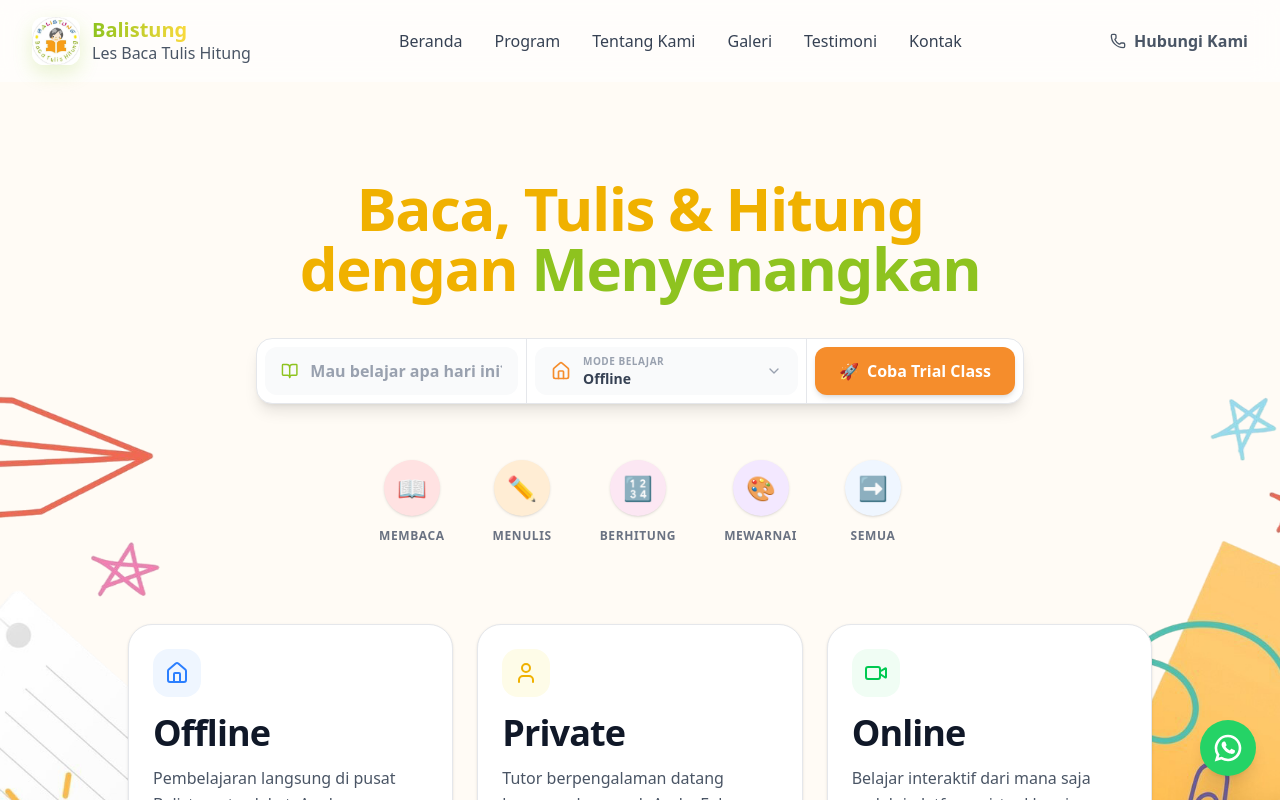
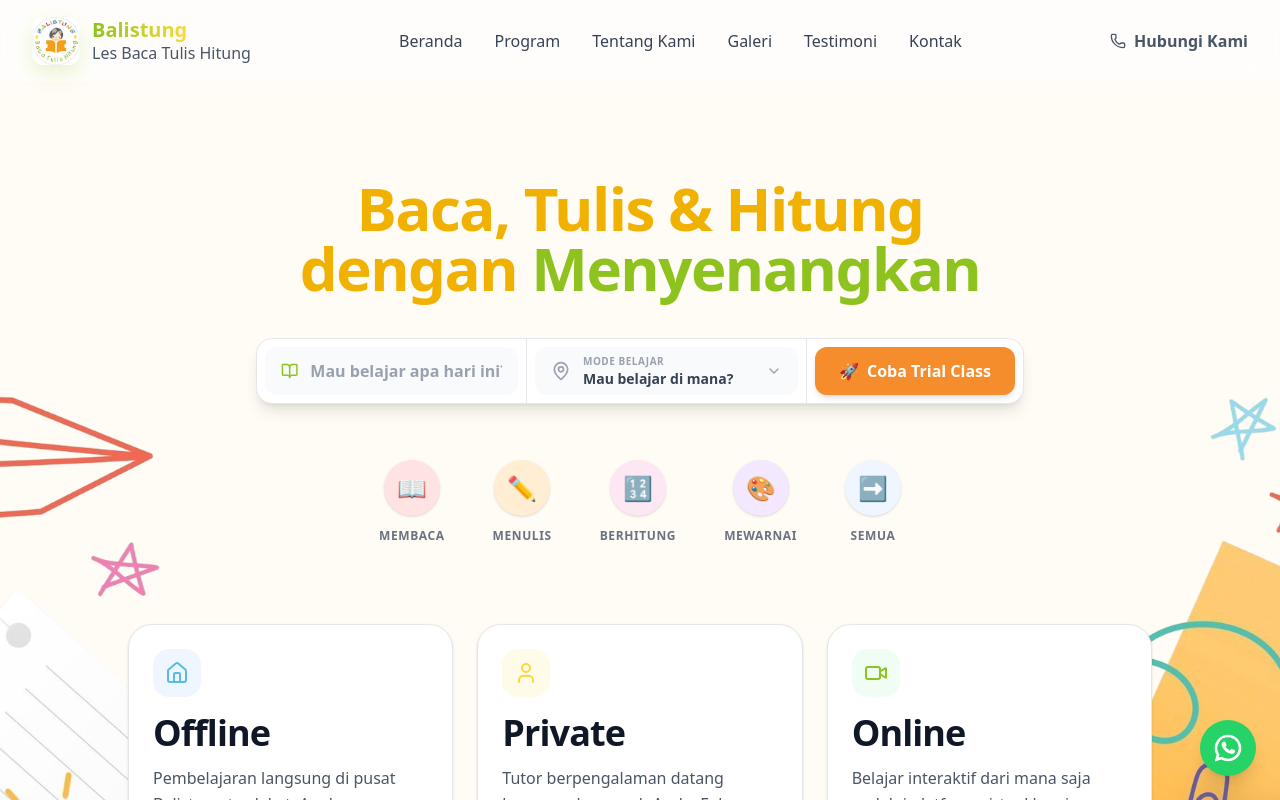
Before and after one commit to acaryawibawantra/balistung, a Next.js app: page / in a window 1280 px wide. Shown: the top 800 px of the page. Built offline with nearby package versions, Linux system fonts and the light colour scheme.

Commit message:
feat: enhance hero search with direct navigation and clear functionality

```diff
--- a/components/home/hero.tsx
+++ b/components/home/hero.tsx
@@ -1,34 +1,35 @@
 'use client';
 
 import { useState, useEffect } from 'react';
+import { useRouter } from 'next/navigation';
 import Link from 'next/link';
-import { Search, Home, User, Video, ArrowRight, MapPin, BookOpen, ChevronDown } from 'lucide-react';
+import { Search, Home, User, Video, ArrowRight, MapPin, BookOpen, ChevronDown, X } from 'lucide-react';
 import Container from '@/components/layout/container';
 
 const programs = [
     {
-        icon: <Home className="w-6 h-6 text-blue-500" />,
+        icon: <Home className="w-6 h-6 text-[#58bbe4]" />,
         title: 'Offline',
         description: 'Pembelajaran langsung di pusat Balistung terdekat. Anak berinteraksi dengan tutor dan teman sebaya.',
         bgIcon: 'bg-blue-50',
-        color: 'text-blue-600',
+        color: 'text-[#58bbe4]',
         link: '/programs/offline'
     },
     {
-        icon: <User className="w-6 h-6 text-yellow-500" />,
+        icon: <User className="w-6 h-6 text-[#fad93c]" />,
         title: 'Private',
         description: 'Tutor berpengalaman datang langsung ke rumah Anda. Fokus penuh 1-on-1.',
         bgIcon: 'bg-yellow-50',
-        color: 'text-yellow-600',
+        color: 'text-[#f58d2c]',
         link: '/programs/private'
     },
     {
-        icon: <Video className="w-6 h-6 text-green-500" />,
+        icon: <Video className="w-6 h-6 text-[#8ec31f]" />,
         title: 'Online',
         description: 'Belajar interaktif dari mana saja melalui platform virtual kami.',
         bgIcon: 'bg-green-50',
-        color: 'text-green-600',
-        link: '#online'
+        color: 'text-[#8ec31f]',
+        link: '/programs/online'
     }
 ];
 
@@ -47,18 +48,13 @@ const allCategories = [
 
 // Dummy data for search suggestions
 const dummyPrograms = [
-    "Calistung (Baca Tulis Hitung)",
-    "Matematika SD",
-    "Bahasa Inggris Kids",
-    "Bimbingan Belajar SD",
-    "Persiapan Masuk SD",
-    "Matematika SMP",
-    "Sains / IPA SD",
-    "Kelas Bermain",
-    "Persiapan Masuk SMA",
-    "Matematika SMA",
-    "Numerik",
-    "Sempoa",
+    "Kelas Bermain (PAUD)",
+    "Baca Tulis (PAUD)",
+    "Berhitung (PAUD)",
+    "Paket Combo SD (Pancasila, IPAS, B. Indo)",
+    "Bahasa Inggris (SD)",
+    "Matematika (SD)",
+    "Bimbingan SD-SMA (By Request)",
 ];
 
 const learningModes = [
@@ -68,9 +64,10 @@ const learningModes = [
 ];
 
 export default function HeroSection() {
+    const router = useRouter();
     const [isFocused, setIsFocused] = useState(false);
     const [searchQuery, setSearchQuery] = useState('');
-    const [selectedMode, setSelectedMode] = useState(learningModes[0]);
+    const [selectedMode, setSelectedMode] = useState<typeof learningModes[0] | null>(null);
     const [isModeOpen, setIsModeOpen] = useState(false);
 
     // Category Pagination State
@@ -145,6 +142,15 @@ export default function HeroSection() {
                                         value={searchQuery}
                                         onChange={(e) => setSearchQuery(e.target.value)}
                                     />
+                                    {searchQuery && (
+                                        <button
+                                            onClick={() => setSearchQuery('')}
+                                            className="p-1 hover:bg-gray-100 rounded-full transition-colors"
+                                            title="Bersihkan pencarian"
+                                        >
+                                            <X className="w-4 h-4 text-gray-400" />
+                                        </button>
+                                    )}
                                 </div>
 
                                 {/* Dropdown Suggestions */}
@@ -156,7 +162,14 @@ export default function HeroSection() {
                                                 <button
                                                     key={idx}
                                                     className="w-full text-left px-4 py-3 hover:bg-gray-50 text-gray-700 font-medium flex items-center gap-3 transition-colors"
-                                                    onClick={() => setSearchQuery(prog)}
+                                                    onClick={() => {
+                                                        setSearchQuery(prog);
+                                                        if (selectedMode) {
+                                                            router.push(`/programs/${selectedMode.id}`);
+                                                        } else {
+                                                            setIsModeOpen(true);
+                                                        }
+                                                    }}
                                                 >
                                                     <Search className="w-4 h-4 text-gray-400" />
                                                     {prog}
@@ -177,10 +190,16 @@ export default function HeroSection() {
                                     onBlur={() => setTimeout(() => setIsModeOpen(false), 200)}
                                 >
                                     <div className="flex items-center gap-3">
-                                        <selectedMode.icon className="w-5 h-5 text-primary-orange" />
+                                        {selectedMode ? (
+                                            <selectedMode.icon className="w-5 h-5 text-primary-orange" />
+                                        ) : (
+                                            <MapPin className="w-5 h-5 text-gray-400" />
+                                        )}
                                         <div className="text-left">
                                             <div className="text-[10px] text-gray-400 font-bold uppercase tracking-wider">Mode Belajar</div>
-                                            <div className="text-sm font-bold text-gray-700 truncate">{selectedMode.id === 'offline' ? 'Offline' : selectedMode.id === 'private' ? 'Private' : 'Online'}</div>
+                                            <div className="text-sm font-bold text-gray-700 truncate">
+                                                {selectedMode ? (selectedMode.id === 'offline' ? 'Offline' : selectedMode.id === 'private' ? 'Private' : 'Online') : 'Mau belajar di mana?'}
+                                            </div>
                                         </div>
                                     </div>
                                     <ChevronDown className={`w-4 h-4 text-gray-400 transition-transform ${isModeOpen ? 'rotate-180' : ''}`} />
@@ -192,10 +211,13 @@ export default function HeroSection() {
                                         {learningModes.map((mode) => (
                                             <button
                                                 key={mode.id}
-                                                className={`w-full text-left px-4 py-3 hover:bg-gray-50 font-medium flex items-center gap-3 transition-colors ${selectedMode.id === mode.id ? 'bg-orange-50 text-primary-orange' : 'text-gray-700'}`}
+                                                className={`w-full text-left px-4 py-3 hover:bg-gray-50 font-medium flex items-center gap-3 transition-colors ${selectedMode?.id === mode.id ? 'bg-orange-50 text-primary-orange' : 'text-gray-700'}`}
                                                 onClick={() => {
                                                     setSelectedMode(mode);
                                                     setIsModeOpen(false);
+                                                    if (searchQuery.trim() !== '') {
+                                                        router.push(`/programs/${mode.id}`);
+                                                    }
                                                 }}
                                             >
                                                 <mode.icon className="w-4 h-4" />
@@ -227,7 +249,14 @@ export default function HeroSection() {
                             <button
                                 key={idx}
                                 className="group flex flex-col items-center gap-3 p-2 transition-transform hover:-translate-y-1"
-                                onClick={() => setSearchQuery(cat.title)}
+                                onClick={() => {
+                                    setSearchQuery(cat.title);
+                                    if (selectedMode) {
+                                        router.push(`/programs/${selectedMode.id}`);
+                                    } else {
+                                        setIsModeOpen(true);
+                                    }
+                                }}
                             >
                                 <div className={`w-14 h-14 ${cat.color} rounded-full flex items-center justify-center text-2xl shadow-sm group-hover:shadow-md transition-all`}>
                                     {cat.icon}
```
